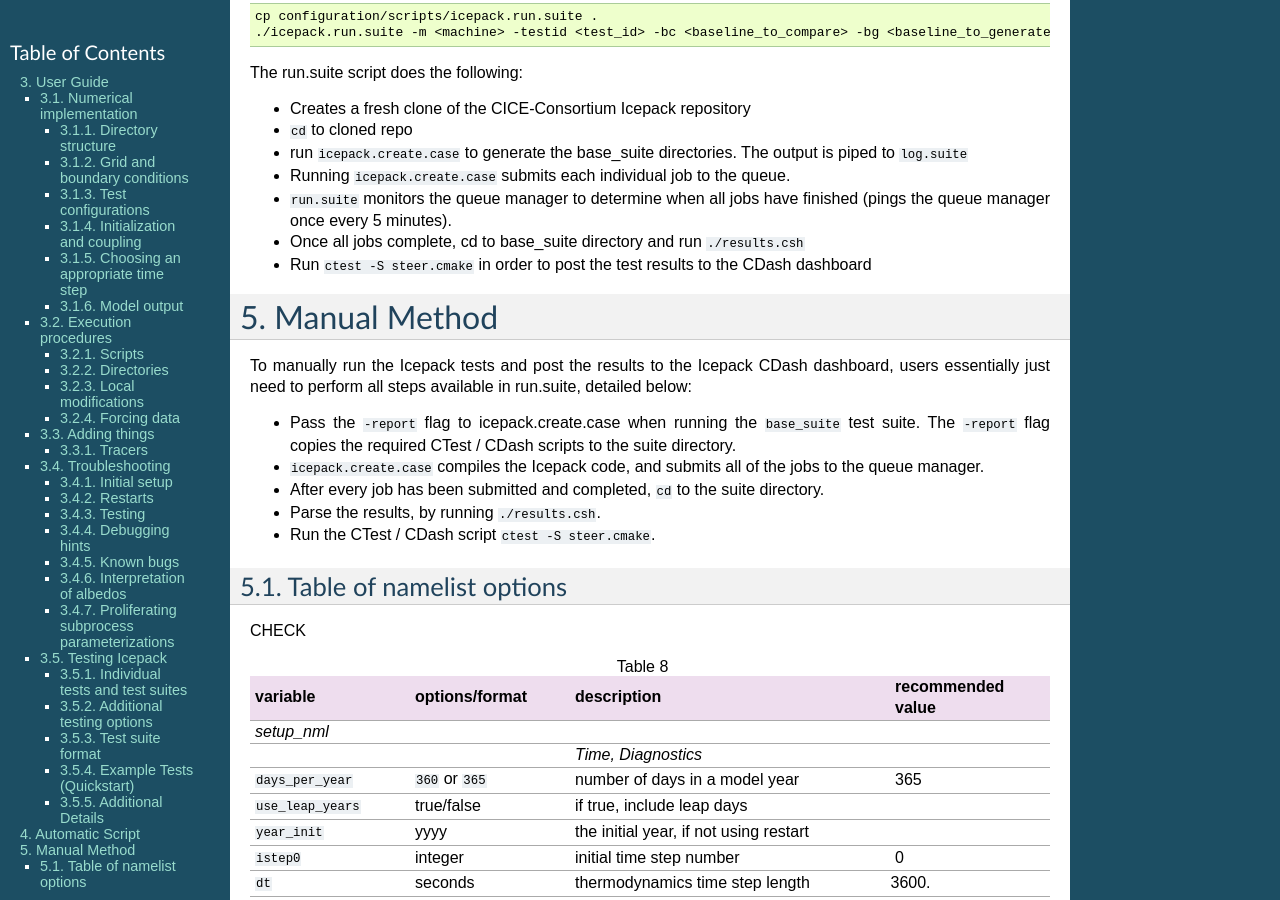
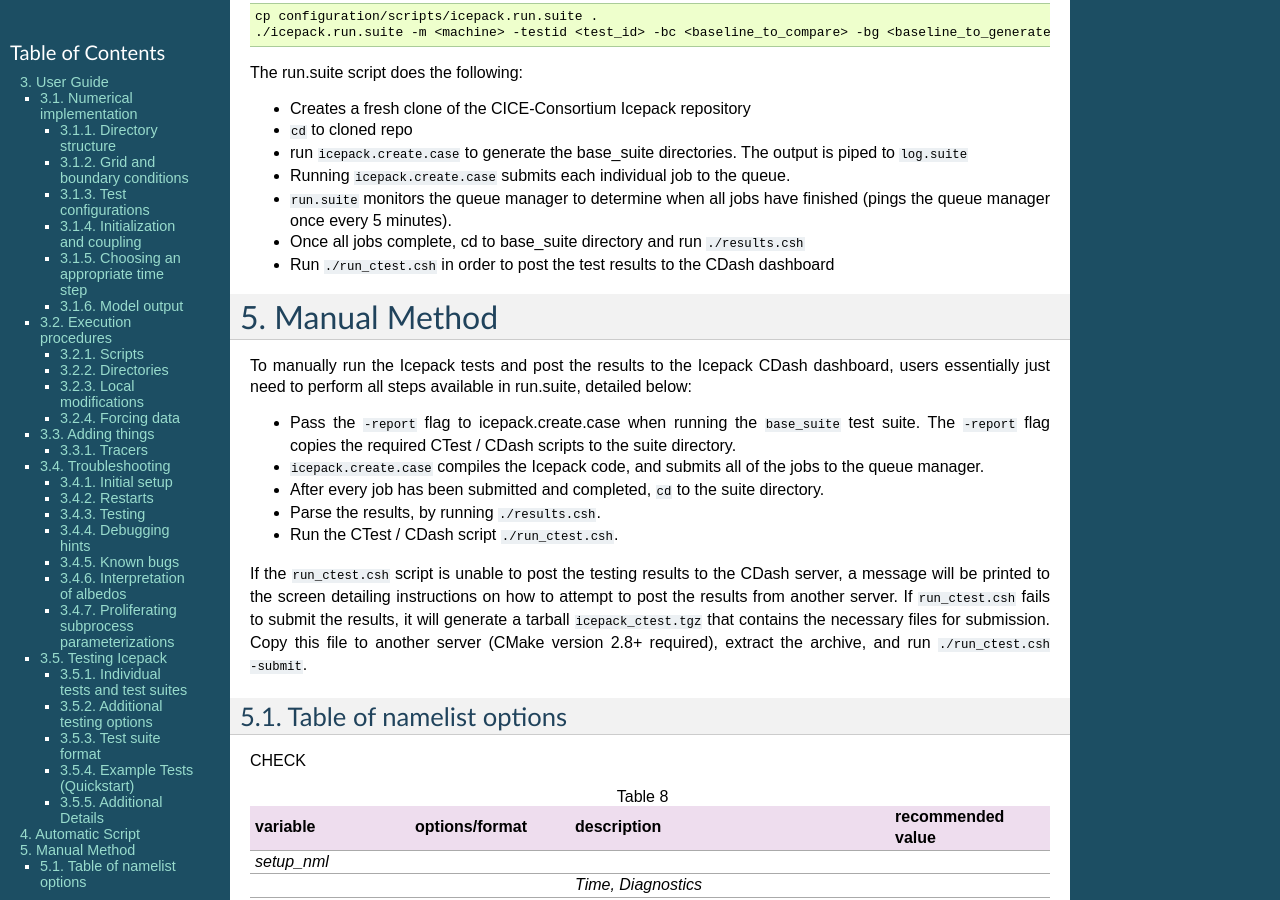
Before and after one commit to CICE-Consortium/Icepack, a Sphinx documentation site: the page built from doc/source/icepack_3_user_guide.rst, in a window 1280 px wide and 900 px high, scrolled down 16059 px. Built offline with Sphinx 7.4.7, drawn with Linux system fonts in a browser that asks for light colours; cross-references to code outside the pages are shown as plain code.

Commit message:
Update the documentation, and update icepack.run.suite to use the new run_ctest.csh script

```diff
--- a/doc/source/icepack_3_user_guide.rst
+++ b/doc/source/icepack_3_user_guide.rst
@@ -1005,7 +1005,7 @@ The run.suite script does the following:
 - ``run.suite`` monitors the queue manager to determine when all jobs have
   finished (pings the queue manager once every 5 minutes).
 - Once all jobs complete, cd to base_suite directory and run ``./results.csh``
-- Run ``ctest -S steer.cmake`` in order to post the test results to the CDash dashboard
+- Run ``./run_ctest.csh`` in order to post the test results to the CDash dashboard
 
 *****************
 Manual Method
@@ -1021,8 +1021,14 @@ users essentially just need to perform all steps available in run.suite, detaile
   queue manager.
 - After every job has been submitted and completed, ``cd`` to the suite directory.
 - Parse the results, by running ``./results.csh``.
-- Run the CTest / CDash script ``ctest -S steer.cmake``.
+- Run the CTest / CDash script ``./run_ctest.csh``.
 
+If the ``run_ctest.csh`` script is unable to post the testing results to the CDash
+server, a message will be printed to the screen detailing instructions on how to attempt
+to post the results from another server.  If ``run_ctest.csh`` fails to submit the results,
+it will generate a tarball ``icepack_ctest.tgz`` that contains the necessary files for
+submission.  Copy this file to another server (CMake version 2.8+ required), extract the
+archive, and run ``./run_ctest.csh -submit``.
 
 .. _tabnamelist:
 
```
Also changed, not shown: 1 other file.
